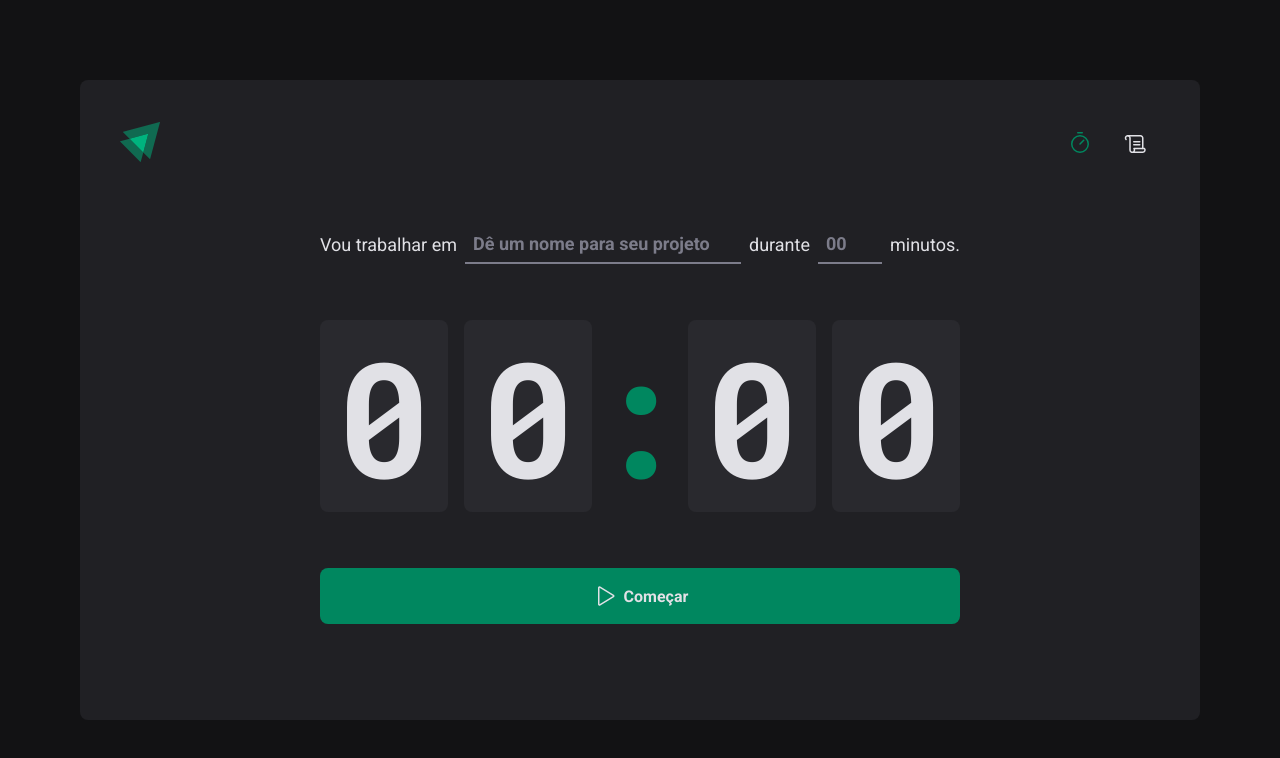
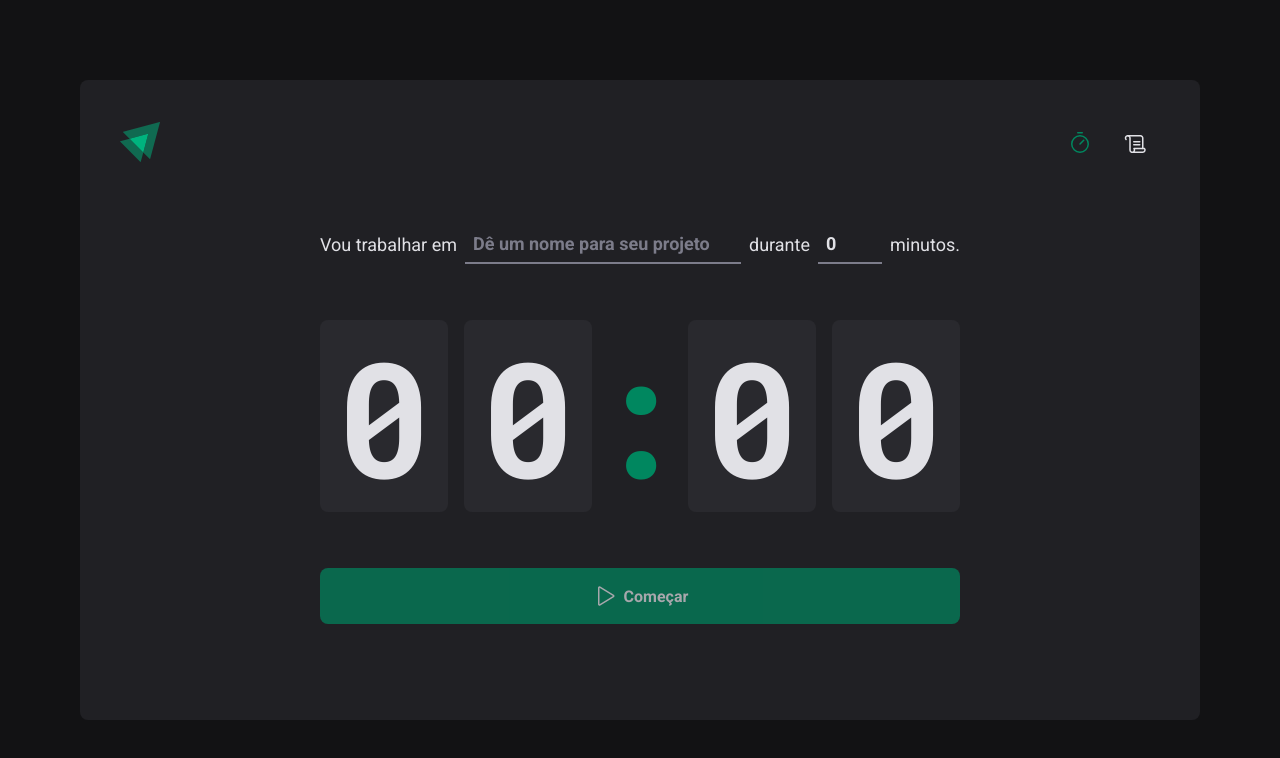
Before and after one commit to ElvisFelix-dev/ignite-timer, a React (Vite) app: page / in a window 1280 px wide. Shown: the top 758 px of the page. Built offline with nearby package versions, Linux system fonts and the light colour scheme.

Commit message:
add lib hook-form

```diff
--- a/package.json
+++ b/package.json
@@ -10,11 +10,14 @@
     "lint": "eslint src --ext .ts, .tsx"
   },
   "dependencies": {
+    "@hookform/resolvers": "^2.9.10",
     "phosphor-react": "^1.4.1",
     "react": "^18.2.0",
     "react-dom": "^18.2.0",
+    "react-hook-form": "^7.42.1",
     "react-router-dom": "^6.3.0",
-    "styled-components": "^5.3.6"
+    "styled-components": "^5.3.6",
+    "zod": "^3.20.2"
   },
   "devDependencies": {
     "@rocketseat/eslint-config": "^1.1.3",
--- a/src/pages/Home/index.tsx
+++ b/src/pages/Home/index.tsx
@@ -1,4 +1,8 @@
 import { Play } from 'phosphor-react'
+import { useForm } from 'react-hook-form'
+import { zodResolver } from '@hookform/resolvers/zod'
+import * as zod from 'zod'
+
 import {
   CountdownContainer,
   FormContainer,
@@ -9,16 +13,43 @@ import {
   TaskInput,
 } from './styles'
 
+const newCycleFormValidationSchema = zod.object({
+  task: zod.string().min(5, 'Informe a tarefa'),
+  minutesAmount: zod
+    .number()
+    .min(5, 'O ciclo precisa ser no minimo 5 minutos')
+    .max(60, 'O ciclo precisa ser no máximo 60 minutos'),
+})
+
+type NewCycleFormData = zod.infer<typeof newCycleFormValidationSchema>
+
 export function Home() {
+  const { register, handleSubmit, watch, reset } = useForm<NewCycleFormData>({
+    resolver: zodResolver(newCycleFormValidationSchema),
+    defaultValues: {
+      task: '',
+      minutesAmount: 0,
+    },
+  })
+
+  function handleCreateNewCycle(data: NewCycleFormData) {
+    console.log(data)
+    reset()
+  }
+
+  const task = watch('task')
+  const isSubmitDisabled = !task
+
   return (
     <HomeContainer>
-      <form action="">
+      <form onSubmit={handleSubmit(handleCreateNewCycle)} action="">
         <FormContainer>
           <label htmlFor="task">Vou trabalhar em</label>
           <TaskInput
             id="task"
             list="task-suggestion"
             placeholder="Dê um nome para seu projeto"
+            {...register('task')}
           />
 
           <datalist id="task-suggestion">
@@ -39,6 +70,7 @@ export function Home() {
             step={5}
             min={5}
             max={60}
+            {...register('minutesAmount', { valueAsNumber: true })}
           />
 
           <span>minutos.</span>
@@ -52,7 +84,7 @@ export function Home() {
           <span>0</span>
         </CountdownContainer>
 
-        <StartCountdownButton type="submit">
+        <StartCountdownButton disabled={isSubmitDisabled} type="submit">
           <Play size={24} />
           Começar
         </StartCountdownButton>
```
Also changed, not shown: 2 other files (tests, documents, lock files or other folders).
